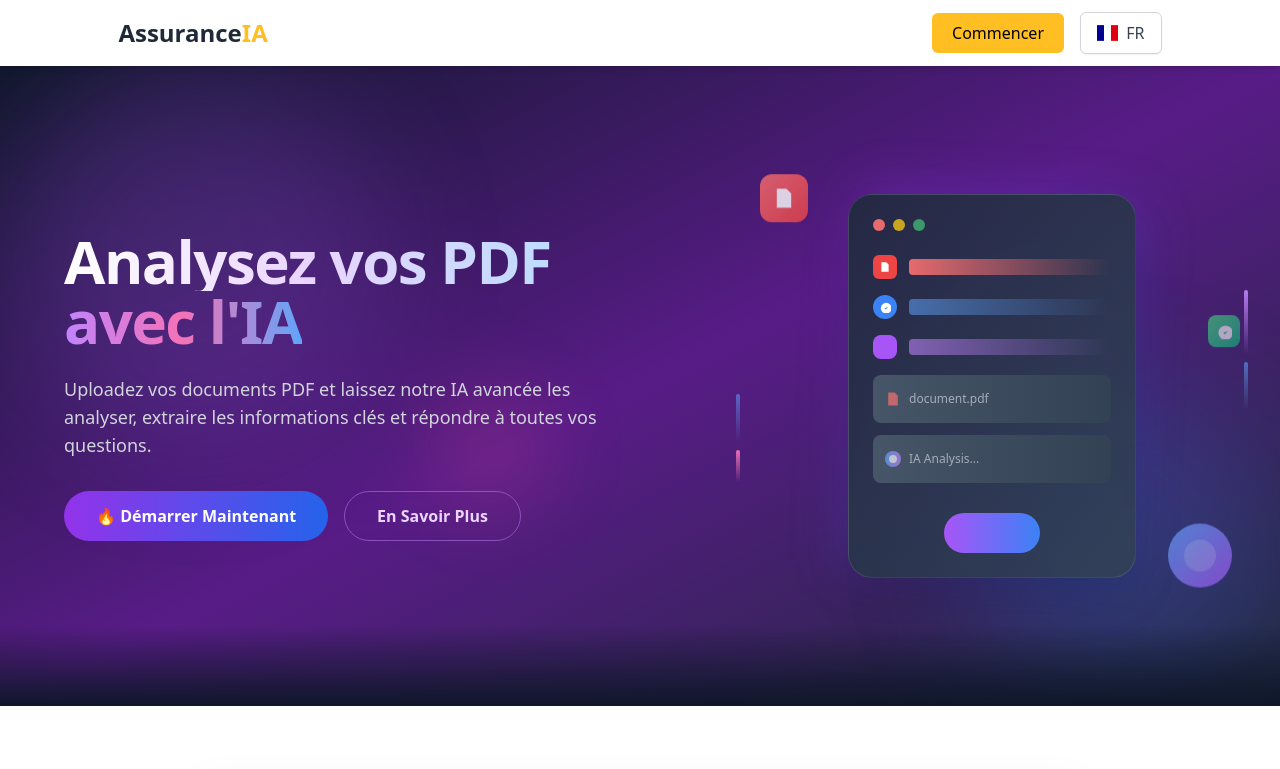
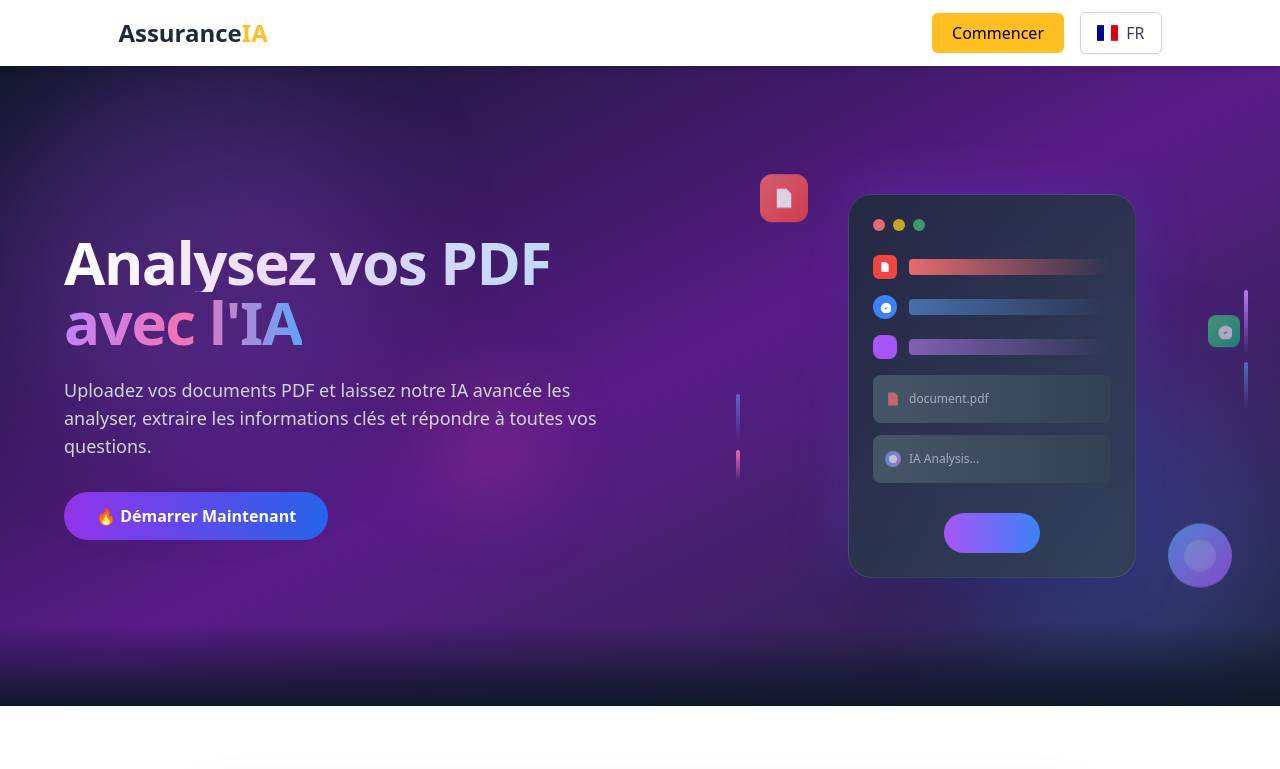
Before and after one commit to Decloedt-Cloud/asnap-front, a React (Vite) app: page / in a window 1280 px wide. Shown: the top 769 px of the page. Built offline with nearby package versions, Linux system fonts and the light colour scheme.

Commit message:
delete en savoir plus

```diff
--- a/src/components/hero.jsx
+++ b/src/components/hero.jsx
@@ -90,9 +90,6 @@ const Hero = () => {
               <div className="absolute inset-0 bg-white/20 transform scale-x-0 group-hover:scale-x-100 transition-transform duration-300 origin-left"></div>
             </button>
 
-            <button className="px-6 md:px-8 py-3 border border-purple-400/50 text-purple-200 font-semibold rounded-full backdrop-blur-sm hover:bg-purple-400/10 transition-all duration-300 hover:scale-105 active:scale-95 text-sm md:text-base">
-            {t('hero.learnMore')}
-            </button>
           </div>
         </div>
 
```
